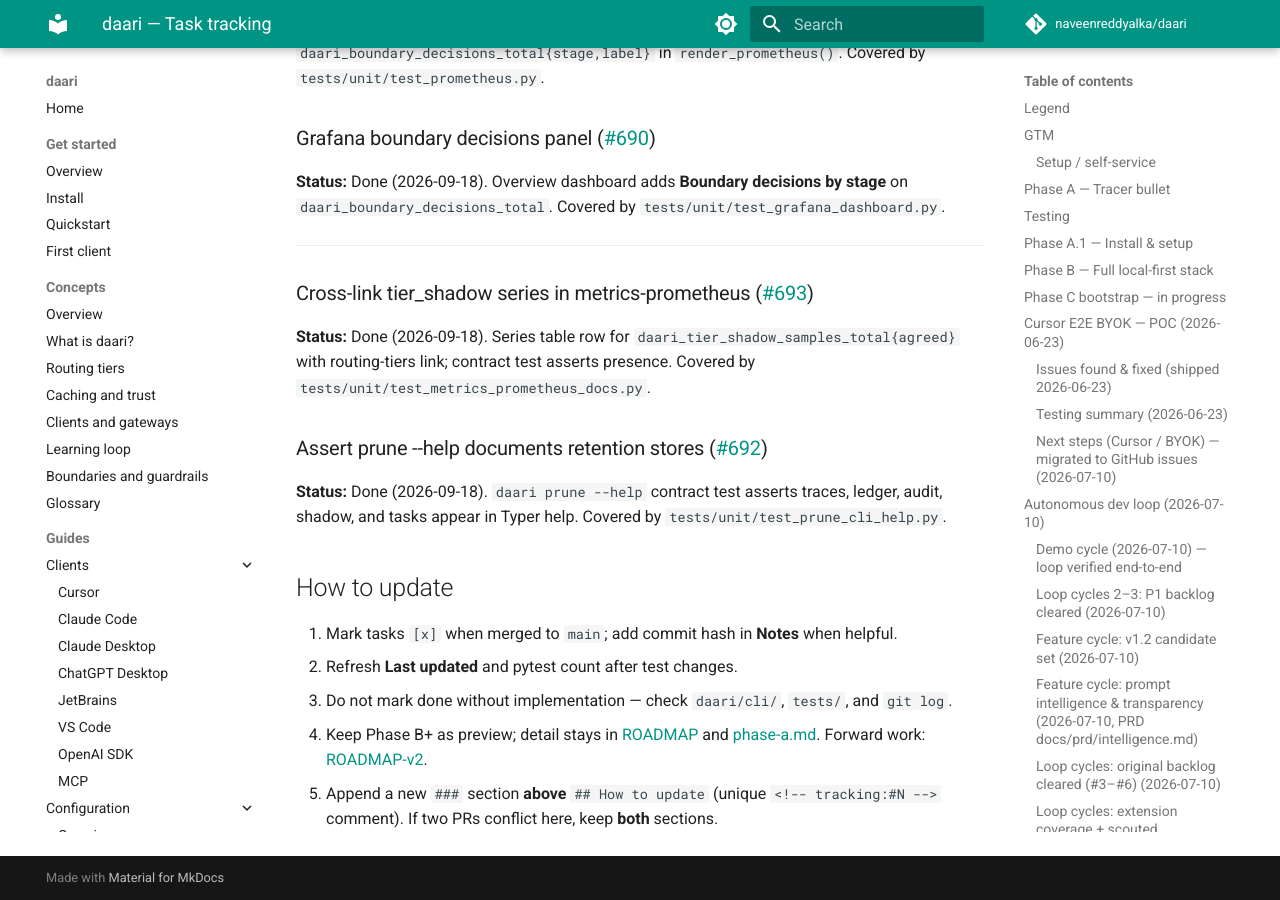
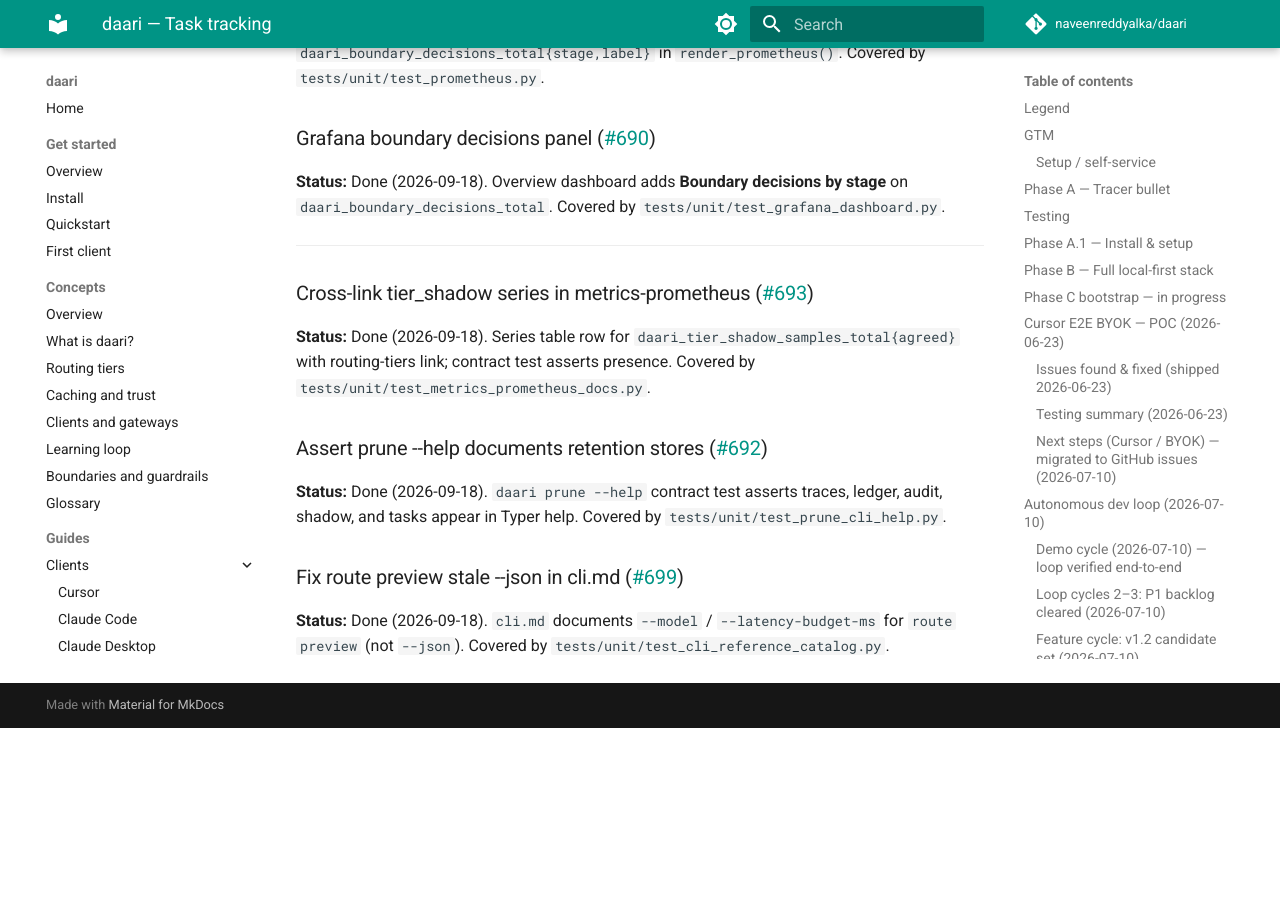
Before and after one commit to naveenreddyalka/daari, an MkDocs documentation site: the page built from docs/TRACKING.md, in a window 1280 px wide and 900 px high, scrolled down 77298 px. Built offline with MkDocs 1.6.1 and Material for MkDocs 9.7.7, drawn with Linux system fonts in a browser that asks for light colours; comment, search, counter and statistics services are not loaded; after the commit the page ends 78026 px from its top, so only the background shows below that.

Commit message:
docs(cli): fix route preview --json stale flag in cli.md (#704)
* docs(cli): fix route preview --json stale flag in cli.md

Closes #699.

Co-authored-by: Cursor <cursoragent@cursor.com>

* docs: resolve TRACKING conflict keeping both sections

Co-authored-by: Cursor <cursoragent@cursor.com>

---------

Co-authored-by: Cursor <cursoragent@cursor.com>

```diff
--- a/docs/TRACKING.md
+++ b/docs/TRACKING.md
@@ -3196,12 +3196,9 @@ test asserts presence. Covered by `tests/unit/test_metrics_prometheus_docs.py`.
 traces, ledger, audit, shadow, and tasks appear in Typer help. Covered by
 `tests/unit/test_prune_cli_help.py`.
 
-
-
-## How to update
-
-1. Mark tasks `[x]` when merged to `main`; add commit hash in **Notes** when helpful.
-2. Refresh **Last updated** and pytest count after test changes.
-3. Do not mark done without implementation — check `daari/cli/`, `tests/`, and `git log`.
-4. Keep Phase B+ as preview; detail stays in [ROADMAP](prd/ROADMAP.md) and [phase-a.md](plans/phase-a.md). Forward work: [ROADMAP-v2](prd/ROADMAP-v2.md).
-5. Append a new `###` section **above** `## How to update` (unique `<!-- tracking:#N -->` comment). If two PRs conflict here, keep **both** sections.
+### Fix route preview stale --json in cli.md ([#699](https://github.com/naveenreddyalka/daari/issues/699))
+
+<!-- tracking:#699 -->
+**Status:** Done (2026-09-18). `cli.md` documents `--model` /
+`--latency-budget-ms` for `route preview` (not `--json`). Covered by
+`tests/unit/test_cli_reference_catalog.py`.
```
Also changed, not shown: docs/developer/reference/cli.md (+1 -1 lines), 1 other file.
